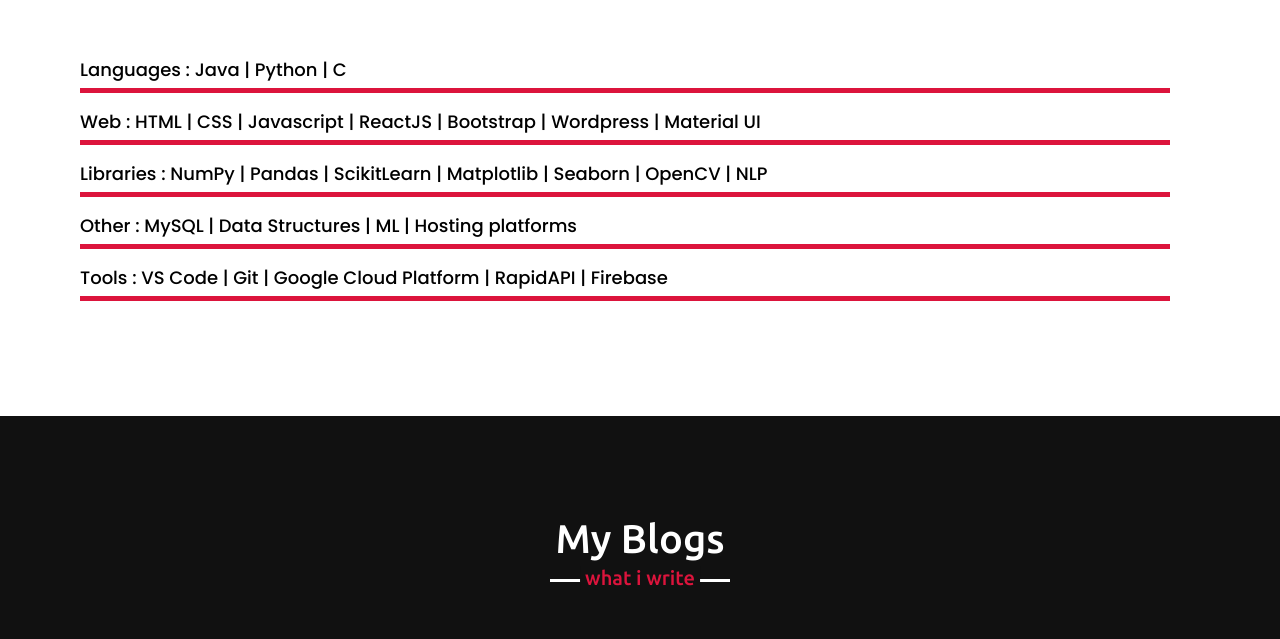
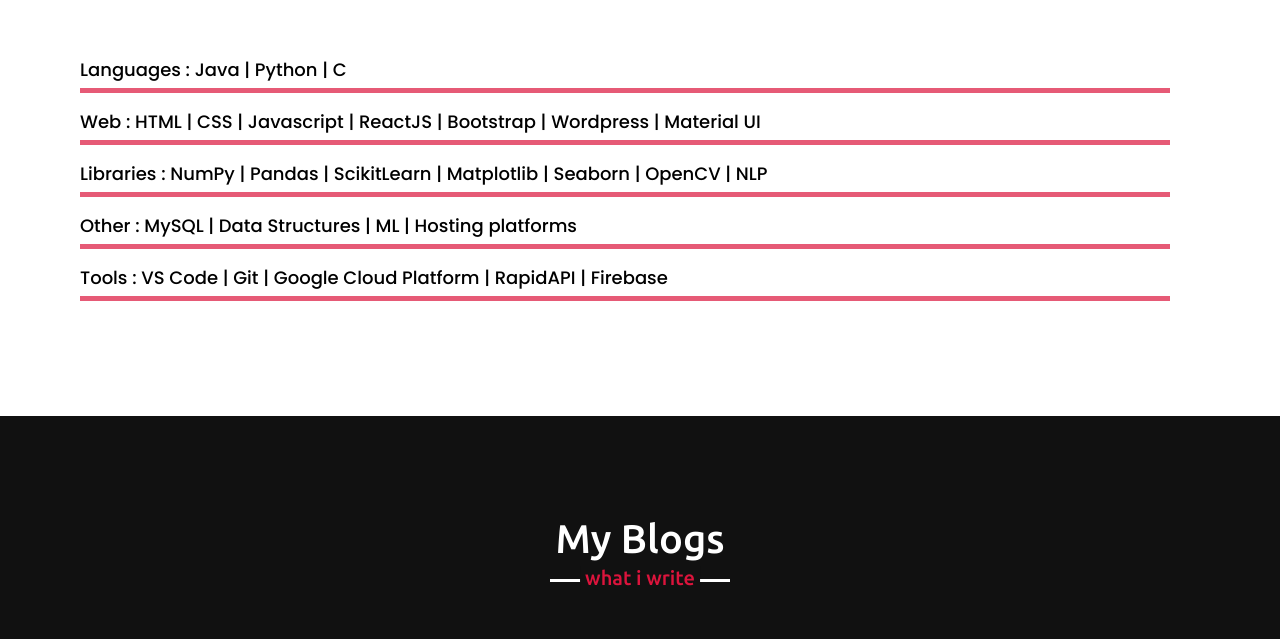
Before and after one commit to HastiSutaria/Portfolio-Website, a plain HTML site: page index.html in a window 1280 px wide. Shown: the part 2429-3068 px from the top of the page. Drawn offline with nearby package versions, Linux system fonts and the light colour scheme.

Commit message:
Update style.css

```diff
--- a/style.css
+++ b/style.css
@@ -336,6 +336,7 @@
   width: 100%;
   background: crimson;
   position: relative;
+  opacity: 70%;
 }
 .skills .skills-content .right .line::before {
   content: "";
@@ -344,6 +345,7 @@
   left: 0;
   top: 0;
   background: crimson;
+  opacity: 70%;
 }
 
 /* projects section styling */
```
